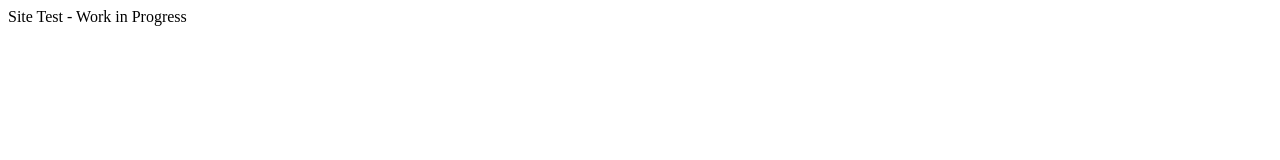
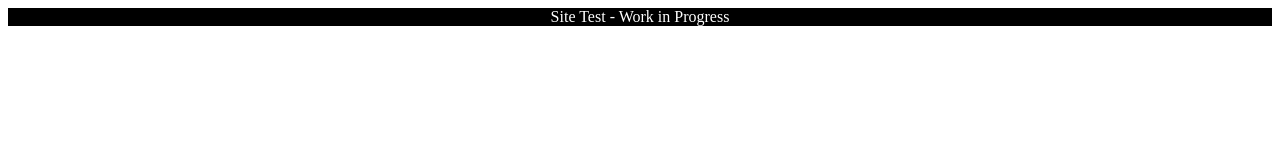
Before and after one commit to ntivv/ntivv.github.io, a plain HTML site: page index.html in a window 1280 px wide. Drawn offline with Linux system fonts and the light colour scheme.

Commit message:
typo in id

```diff
--- a/index.html
+++ b/index.html
@@ -10,7 +10,8 @@ div{
 	margin:0px;
 
 }
-#container{
+
+#container {
 
 	background-color:black;
 	color:white;
@@ -28,7 +29,7 @@ div{
 	</head>
 
 <body>
-<div id='containter'>
+<div id='container'>
 
 	<div id='titlebar'>
 		Site Test - Work in Progress
```
